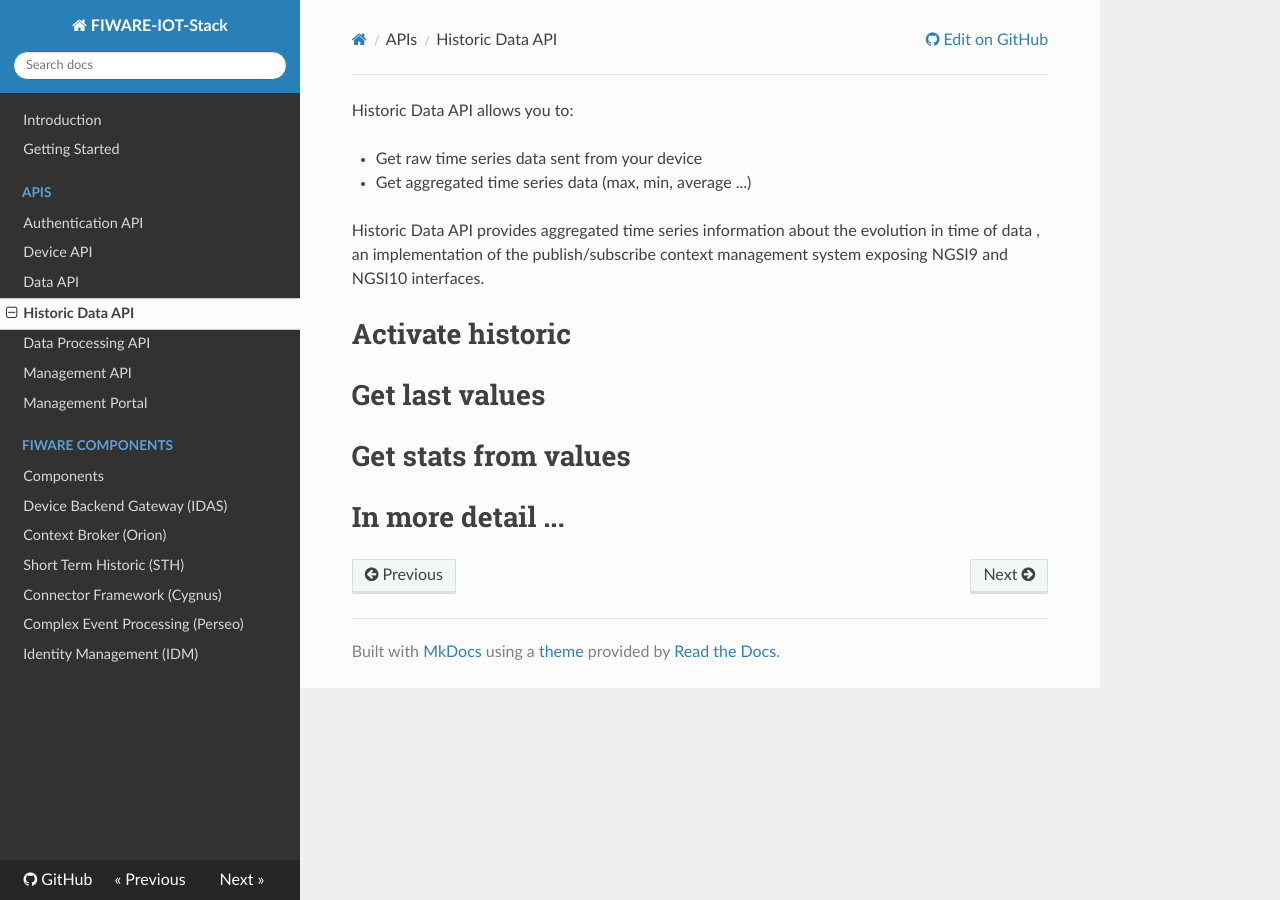
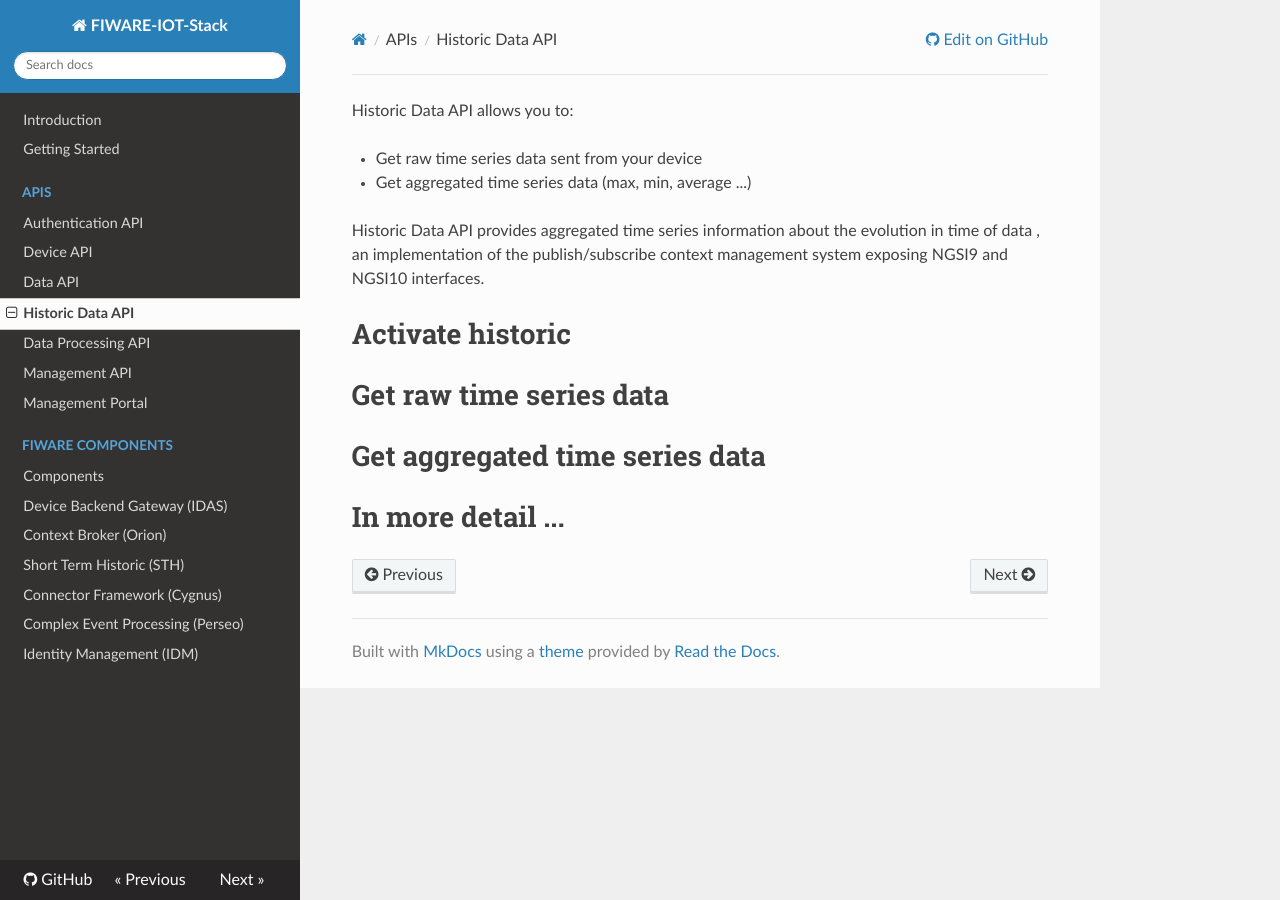
Before and after one commit to telefonicaid/thinking-cities, an MkDocs documentation site: the page built from docs/historicdata_api.md, in a window 1280 px wide. Built offline with MkDocs 1.6.1, drawn with Linux system fonts in a browser that asks for light colours; nearby versions of some CDN libraries; old or Windows-style settings are respelled for this version of MkDocs.

Commit message:
Update historicdata_api.md

```diff
--- a/docs/historicdata_api.md
+++ b/docs/historicdata_api.md
@@ -7,8 +7,8 @@
 
 # Activate historic
 
-# Get last values
+# Get raw time series data
 
-# Get stats from values
+# Get aggregated time series data
 
 # In more detail ...
```
